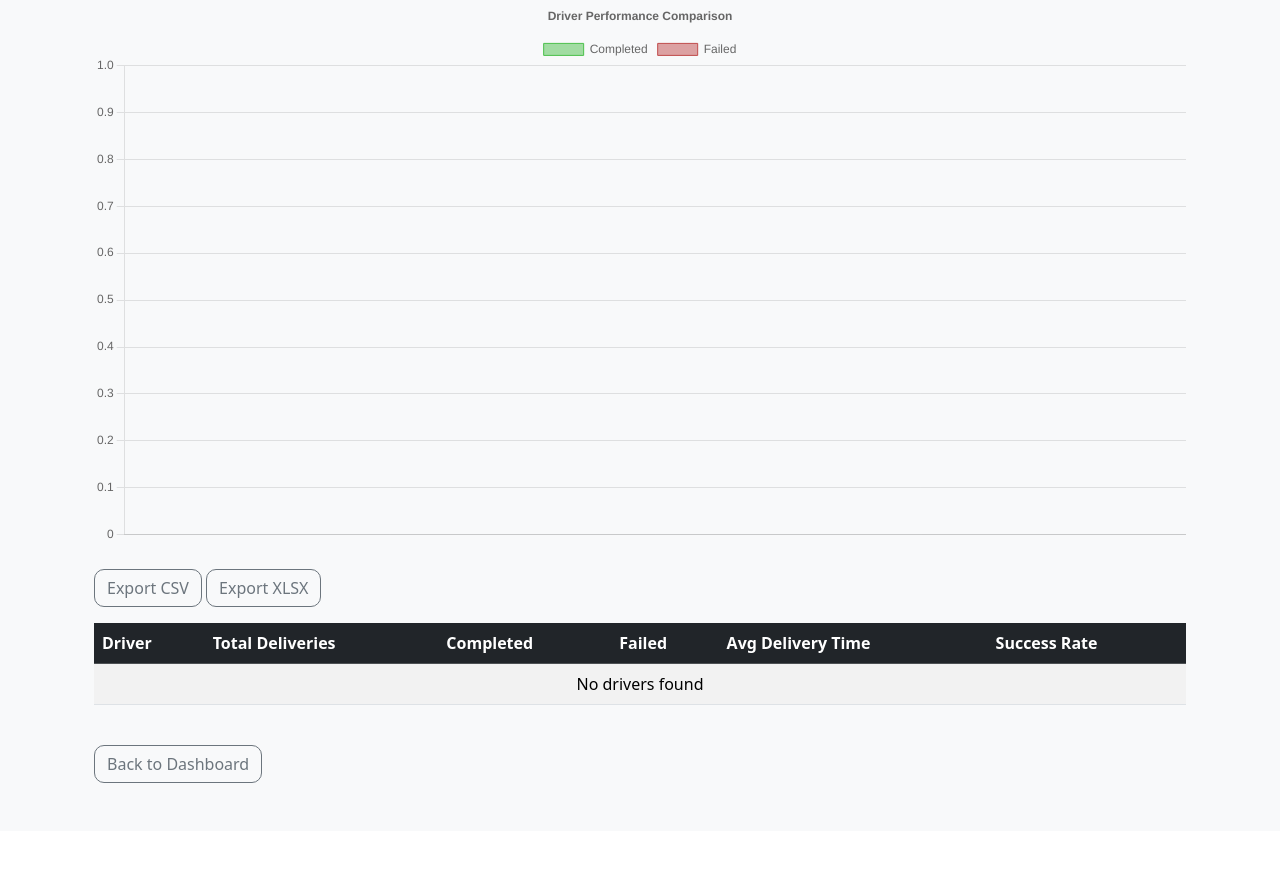
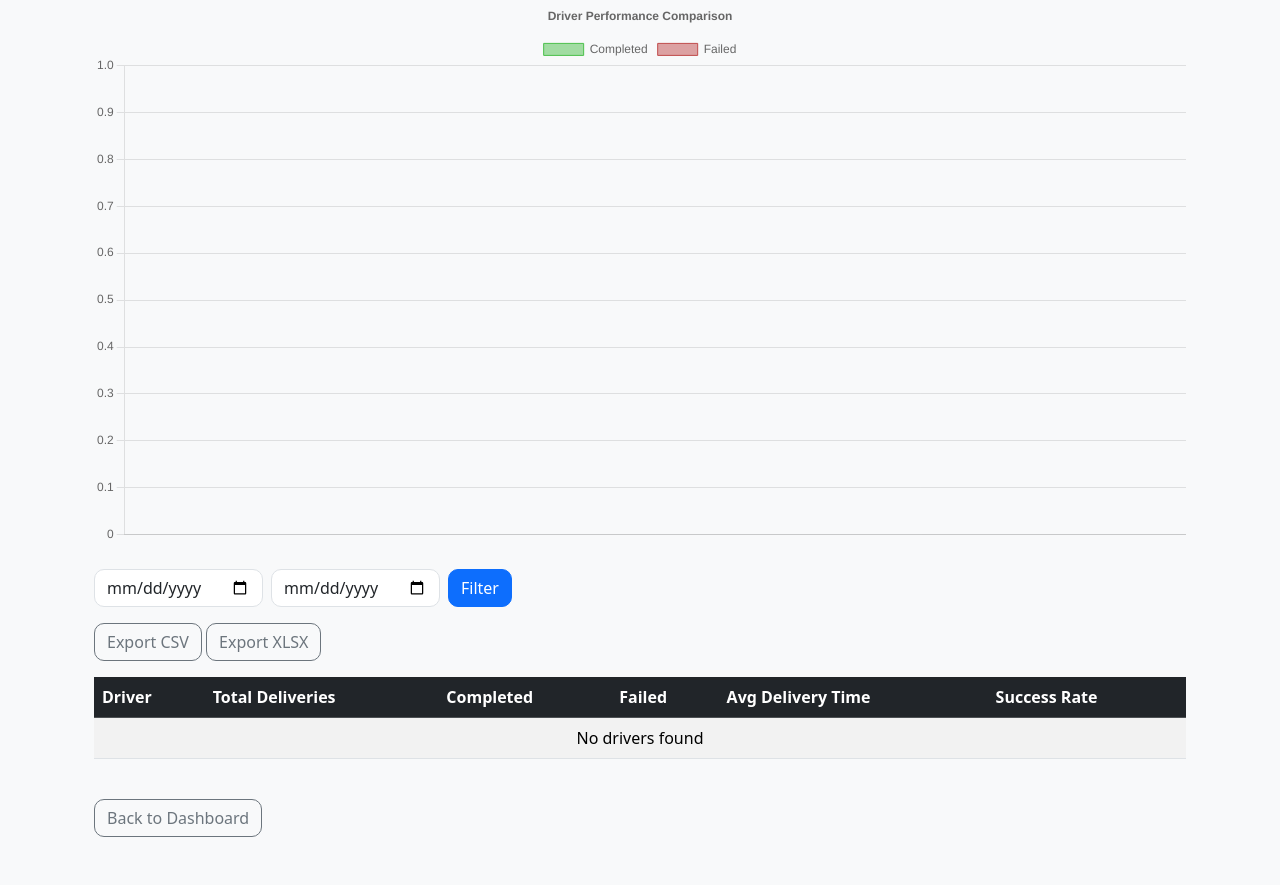
Before and after one commit to andrei-necsulea/food-delivery-ms, a Django app: page /reports/driver-performance/ in a window 1280 px wide. Shown: the part 190-1075 px from the top of the page. Before the commit the page ends 973 px from the top, so only its background shows below. Run offline with Django 5.2, Linux system fonts and the light colour scheme; a user stored in the database is signed in; tables that the repository leaves empty hold one stand-in row (values such as "Sample post"); data that the repository does not hold is empty.

Commit message:
The system shall allow filtering reports by date range. The system shall allow Restaurant Managers to generate sales reports for their own restaurant only. The system shall allow Administrators to filter logs by date range. The system shall allow filtering logs by user ID or action type.

```diff
--- a/Software Development/reports/templates/reports/driver_performance.html
+++ b/Software Development/reports/templates/reports/driver_performance.html
@@ -9,6 +9,21 @@
     <div class="row mb-4">
         <div class="col-12">
             <canvas id="performanceChart"></canvas>
+        </div>
+    </div>
+    <div class="row mb-3">
+        <div class="col-md-8">
+            <form method="get" class="row g-2">
+                <div class="col-auto">
+                    <input type="date" name="start" class="form-control" value="{{ start }}" placeholder="Start">
+                </div>
+                <div class="col-auto">
+                    <input type="date" name="end" class="form-control" value="{{ end }}" placeholder="End">
+                </div>
+                <div class="col-auto">
+                    <button class="btn btn-primary">Filter</button>
+                </div>
+            </form>
         </div>
     </div>
     <div class="row mb-3">
--- a/Software Development/reports/views.py
+++ b/Software Development/reports/views.py
@@ -1,5 +1,6 @@
 
 from collections import deque
+import re
 from django.conf import settings
 from django.shortcuts import render
 from django.http import Http404
@@ -80,21 +81,34 @@ def dashboard(request):
 @role_required(['admin'])
 def driver_performance_report(request):
     """Driver performance analytics"""
+    # Optional date range filter
+    start_raw = request.GET.get('start')
+    end_raw = request.GET.get('end')
+    start_date = None
+    end_date = None
+    try:
+        if start_raw:
+            start_date = datetime.strptime(start_raw, '%Y-%m-%d').date()
+        if end_raw:
+            end_date = datetime.strptime(end_raw, '%Y-%m-%d').date()
+    except ValueError:
+        start_date = end_date = None
+
     drivers = User.objects.filter(role='driver')
 
     driver_stats = []
     for driver in drivers:
-        total = Delivery.objects.filter(driver=driver).count()
-        completed = Delivery.objects.filter(driver=driver, status='delivered').count()
-        failed = Delivery.objects.filter(driver=driver, status__in=['cancelled', 'failed']).count()
-        avg_duration = Delivery.objects.filter(
-            driver=driver,
-            status='delivered',
-            completed_at__isnull=False,
-        ).aggregate(
-            avg_delivery_duration=Avg(
-                ExpressionWrapper(F('completed_at') - F('created_at'), output_field=DurationField())
-            )
+        qs = Delivery.objects.filter(driver=driver)
+        if start_date:
+            qs = qs.filter(created_at__date__gte=start_date)
+        if end_date:
+            qs = qs.filter(created_at__date__lte=end_date)
+
+        total = qs.count()
+        completed = qs.filter(status='delivered').count()
+        failed = qs.filter(status__in=['cancelled', 'failed']).count()
+        avg_duration = qs.filter(status='delivered', completed_at__isnull=False).aggregate(
+            avg_delivery_duration=Avg(ExpressionWrapper(F('completed_at') - F('created_at'), output_field=DurationField()))
         )['avg_delivery_duration']
 
         driver_stats.append({
@@ -119,6 +133,8 @@ def driver_performance_report(request):
         'chart_drivers': json.dumps(driver_names),
         'chart_completed': json.dumps(completed_counts),
         'chart_failed': json.dumps(failed_counts),
+        'start': start_raw,
+        'end': end_raw,
     })
 
 
@@ -163,7 +179,7 @@ def export_driver_performance(request):
     return HttpResponseBadRequest('Unsupported format')
 
 
-@role_required(['admin'])
+@role_required(['admin','manager'])
 def export_report(request):
     """Generic report exporter. Params:
     - report: driver_performance | restaurant_sales | revenue | orders | deliveries
@@ -187,6 +203,10 @@ def export_report(request):
 
     headers = []
     rows = []
+
+    # Managers are only allowed to export their restaurant sales
+    if request.user.role == 'manager' and report_name != 'restaurant_sales':
+        return HttpResponseBadRequest('Managers may only export restaurant sales for their restaurant')
 
     if report_name == 'driver_performance':
         headers = ['Driver', 'Total Deliveries', 'Completed', 'Failed', 'Success Rate (%)', 'Avg Delivery Time']
@@ -213,7 +233,10 @@ def export_report(request):
 
     elif report_name == 'restaurant_sales':
         headers = ['Restaurant', 'Total Orders', 'Total Revenue', 'Avg Order Value']
-        restaurants = Restaurant.objects.all()
+        if request.user.role == 'manager':
+            restaurants = Restaurant.objects.filter(manager=request.user)
+        else:
+            restaurants = Restaurant.objects.all()
         for restaurant in restaurants:
             orders_q = Order.objects.filter(restaurant=restaurant)
             if start_date:
@@ -279,14 +302,36 @@ def export_report(request):
     return HttpResponseBadRequest('Unsupported format')
 
 
-@role_required(['admin'])
+@role_required(['admin', 'manager'])
 def restaurant_sales_report(request):
     """Restaurant sales and performance analytics"""
-    restaurants = Restaurant.objects.all()
+    # Optional date range filter
+    start_raw = request.GET.get('start')
+    end_raw = request.GET.get('end')
+    start_date = None
+    end_date = None
+    try:
+        if start_raw:
+            start_date = datetime.strptime(start_raw, '%Y-%m-%d').date()
+        if end_raw:
+            end_date = datetime.strptime(end_raw, '%Y-%m-%d').date()
+    except ValueError:
+        start_date = end_date = None
+
+    # Managers only see their own restaurant
+    if request.user.role == 'manager':
+        restaurants = Restaurant.objects.filter(manager=request.user)
+    else:
+        restaurants = Restaurant.objects.all()
 
     restaurant_stats = []
     for restaurant in restaurants:
         orders = Order.objects.filter(restaurant=restaurant)
+        if start_date:
+            orders = orders.filter(created_at__date__gte=start_date)
+        if end_date:
+            orders = orders.filter(created_at__date__lte=end_date)
+
         total_orders = orders.count()
         total_revenue = orders.aggregate(Sum('total_price'))['total_price__sum'] or 0
         avg_order_value = orders.aggregate(Avg('total_price'))['total_price__avg'] or 0
@@ -311,6 +356,8 @@ def restaurant_sales_report(request):
         'chart_restaurants': json.dumps(rest_names),
         'chart_orders': json.dumps(rest_orders),
         'chart_revenue': json.dumps(rest_revenue),
+        'start': start_raw,
+        'end': end_raw,
     })
 
 
@@ -376,27 +423,48 @@ def revenue_analytics(request):
 @role_required(['admin'])
 def order_analytics(request):
     """Order analytics: peak hours, customer segmentation, etc."""
-    today = timezone.now().date()  # noqa: F841
+    # Optional date range
+    start_raw = request.GET.get('start')
+    end_raw = request.GET.get('end')
+    start_date = None
+    end_date = None
+    try:
+        if start_raw:
+            start_date = datetime.strptime(start_raw, '%Y-%m-%d').date()
+        if end_raw:
+            end_date = datetime.strptime(end_raw, '%Y-%m-%d').date()
+    except ValueError:
+        start_date = end_date = None
 
     # Peak hours
     orders_by_hour = {}
     for i in range(24):
-        orders_by_hour[i] = Order.objects.filter(
-            created_at__hour=i
-        ).count()
+        qs_hour = Order.objects.filter(created_at__hour=i)
+        if start_date:
+            qs_hour = qs_hour.filter(created_at__date__gte=start_date)
+        if end_date:
+            qs_hour = qs_hour.filter(created_at__date__lte=end_date)
+        orders_by_hour[i] = qs_hour.count()
 
     hours = list(range(24))
     order_counts = [orders_by_hour[h] for h in hours]
 
     # Total metrics
-    total_orders = Order.objects.count()
-    avg_order_value = Order.objects.aggregate(Avg('total_price'))['total_price__avg'] or 0
+    orders_q = Order.objects.all()
+    if start_date:
+        orders_q = orders_q.filter(created_at__date__gte=start_date)
+    if end_date:
+        orders_q = orders_q.filter(created_at__date__lte=end_date)
+
+    total_orders = orders_q.count()
+    avg_order_value = orders_q.aggregate(Avg('total_price'))['total_price__avg'] or 0
     total_customers = User.objects.filter(role='client').count()
 
     # Orders by status
     status_dist = {}
     for status, _ in Order.STATUS_CHOICES:
-        status_dist[status] = Order.objects.filter(status=status).count()
+        qs_status = orders_q.filter(status=status)
+        status_dist[status] = qs_status.count()
 
     status_labels = [s[0].replace('_', ' ').title() for s in Order.STATUS_CHOICES]
     status_counts = [status_dist[s[0]] for s in Order.STATUS_CHOICES]
@@ -409,31 +477,59 @@ def order_analytics(request):
         'order_counts': json.dumps(order_counts),
         'status_labels': json.dumps(status_labels),
         'status_counts': json.dumps(status_counts),
+        'start': start_raw,
+        'end': end_raw,
     })
 
 
 @role_required(['admin'])
 def delivery_analytics(request):
     """Delivery analytics: success rate, avg time, etc."""
+    # Optional date range filter
+    start_raw = request.GET.get('start')
+    end_raw = request.GET.get('end')
+    start_date = None
+    end_date = None
+    try:
+        if start_raw:
+            start_date = datetime.strptime(start_raw, '%Y-%m-%d').date()
+        if end_raw:
+            end_date = datetime.strptime(end_raw, '%Y-%m-%d').date()
+    except ValueError:
+        start_date = end_date = None
+
     today = timezone.now().date()
 
     # Delivery statistics
-    total_deliveries = Delivery.objects.count()
-    completed = Delivery.objects.filter(status='delivered').count()
-    on_the_way = Delivery.objects.filter(status='on_the_way').count()
-    assigned = Delivery.objects.filter(status='assigned').count()
+    qs = Delivery.objects.all()
+    if start_date:
+        qs = qs.filter(created_at__date__gte=start_date)
+    if end_date:
+        qs = qs.filter(created_at__date__lte=end_date)
+
+    total_deliveries = qs.count()
+    completed = qs.filter(status='delivered').count()
+    on_the_way = qs.filter(status='on_the_way').count()
+    assigned = qs.filter(status='assigned').count()
     failed = total_deliveries - completed - on_the_way - assigned
 
-    # Last 30 days breakdown
-    thirty_days_ago = today - timedelta(days=30)
+    # Breakdown for period (default last 30 days if no range)
+    if start_date and end_date:
+        range_start = start_date
+        range_end = end_date
+    else:
+        range_end = today
+        range_start = today - timedelta(days=29)
+
     daily_completed = []
     daily_labels = []
 
-    for i in range(30):
-        date = thirty_days_ago + timedelta(days=i)
-        count = Delivery.objects.filter(status='delivered', created_at__date=date).count()
+    current = range_start
+    while current <= range_end:
+        count = Delivery.objects.filter(status='delivered', created_at__date=current).count()
         daily_completed.append(count)
-        daily_labels.append(str(date))
+        daily_labels.append(str(current))
+        current += timedelta(days=1)
 
     # Status distribution
     status_dist = {
@@ -478,6 +574,12 @@ def system_logs(request):
     if selected_log not in log_files:
         selected_log = 'app'
 
+    # Filters
+    start_raw = request.GET.get('start')
+    end_raw = request.GET.get('end')
+    user_id = request.GET.get('user_id')
+    action = request.GET.get('action')
+
     try:
         selected_lines = int(request.GET.get('lines', 200))
     except (TypeError, ValueError):
@@ -489,11 +591,63 @@ def system_logs(request):
     if not log_path.exists():
         raise Http404(f"Log file '{log_files[selected_log]}' not found")
 
-    log_content = ''.join(_read_last_lines(log_path, selected_lines))
+    # Parse date filters
+    start_date = None
+    end_date = None
+    try:
+        if start_raw:
+            start_date = datetime.strptime(start_raw, '%Y-%m-%d').date()
+        if end_raw:
+            end_date = datetime.strptime(end_raw, '%Y-%m-%d').date()
+    except ValueError:
+        start_date = end_date = None
+
+    # If any filters besides 'lines' are provided, scan full file and filter
+    filters_active = bool(start_date or end_date or user_id or action)
+
+    matched_lines = []
+    with open(log_path, 'r', encoding='utf-8', errors='replace') as fh:
+        if not filters_active:
+            # return last N lines
+            matched_lines = list(deque(fh, maxlen=selected_lines))
+        else:
+            for line in fh:
+                keep = True
+                # Date check: look for YYYY-MM-DD at line start
+                if start_date or end_date:
+                    m = re.match(r"^(\d{4}-\d{2}-\d{2})", line)
+                    if m:
+                        try:
+                            line_date = datetime.strptime(m.group(1), '%Y-%m-%d').date()
+                        except Exception:
+                            keep = False
+                    else:
+                        keep = False
+                    if keep and start_date and line_date < start_date:
+                        keep = False
+                    if keep and end_date and line_date > end_date:
+                        keep = False
+
+                if keep and user_id:
+                    if str(user_id) not in line:
+                        keep = False
+
+                if keep and action:
+                    if action.lower() not in line.lower():
+                        keep = False
+
+                if keep:
+                    matched_lines.append(line)
+
+    log_content = ''.join(matched_lines[-selected_lines:])
 
     return render(request, 'reports/system_logs.html', {
         'selected_log': selected_log,
         'selected_lines': selected_lines,
-        'log_exists': log_exists,
+        'log_exists': True,
         'log_content': log_content,
+        'start': start_raw,
+        'end': end_raw,
+        'user_id': user_id,
+        'action': action,
     })
```
Also changed, not shown: Software Development/reports/templates/reports/delivery_analytics.html (+10 -0 lines), Software Development/reports/templates/reports/order_analytics.html (+10 -0 lines), Software Development/reports/templates/reports/restaurant_sales.html (+21 -8 lines), Software Development/reports/templates/reports/system_logs.html (+23 -0 lines).
